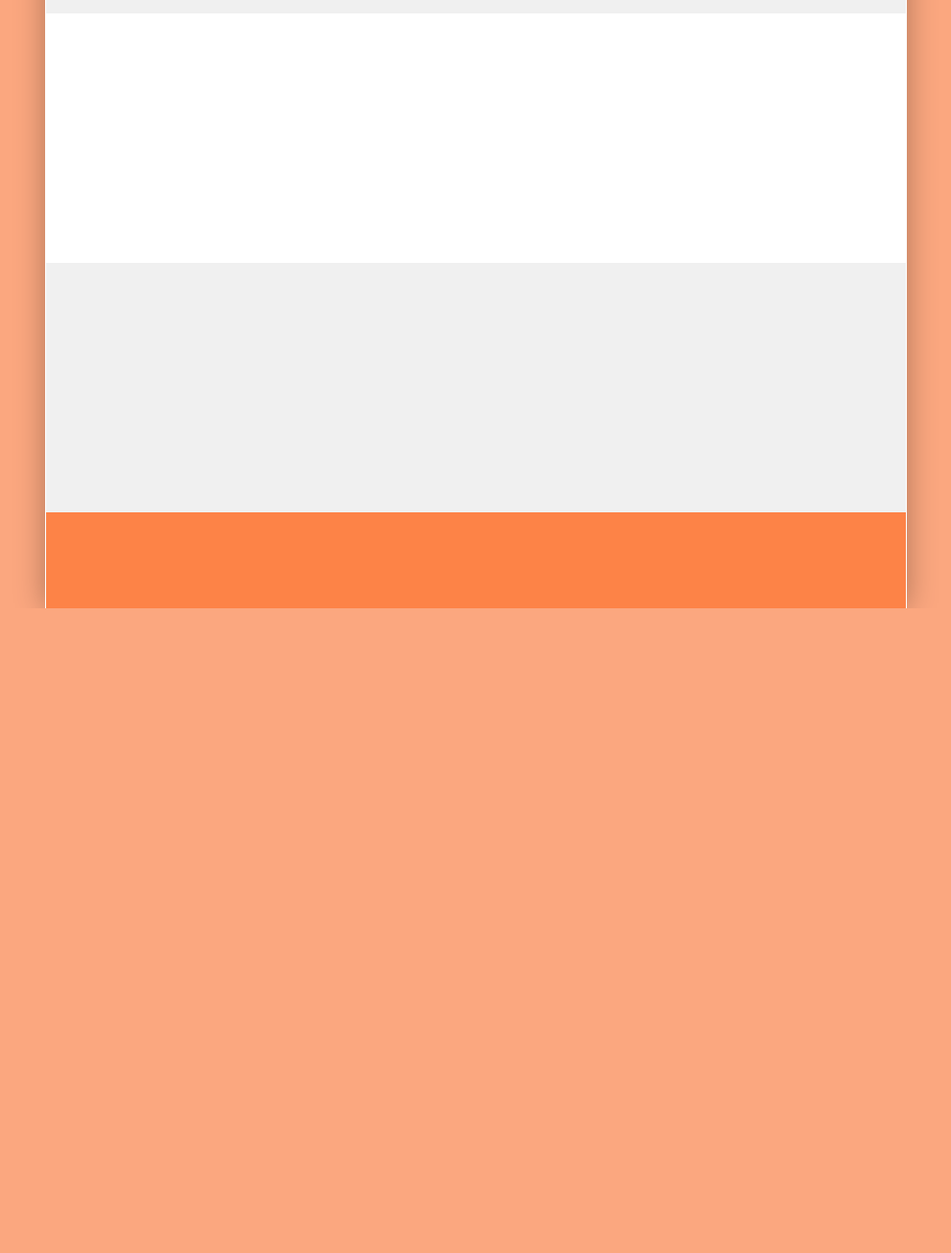
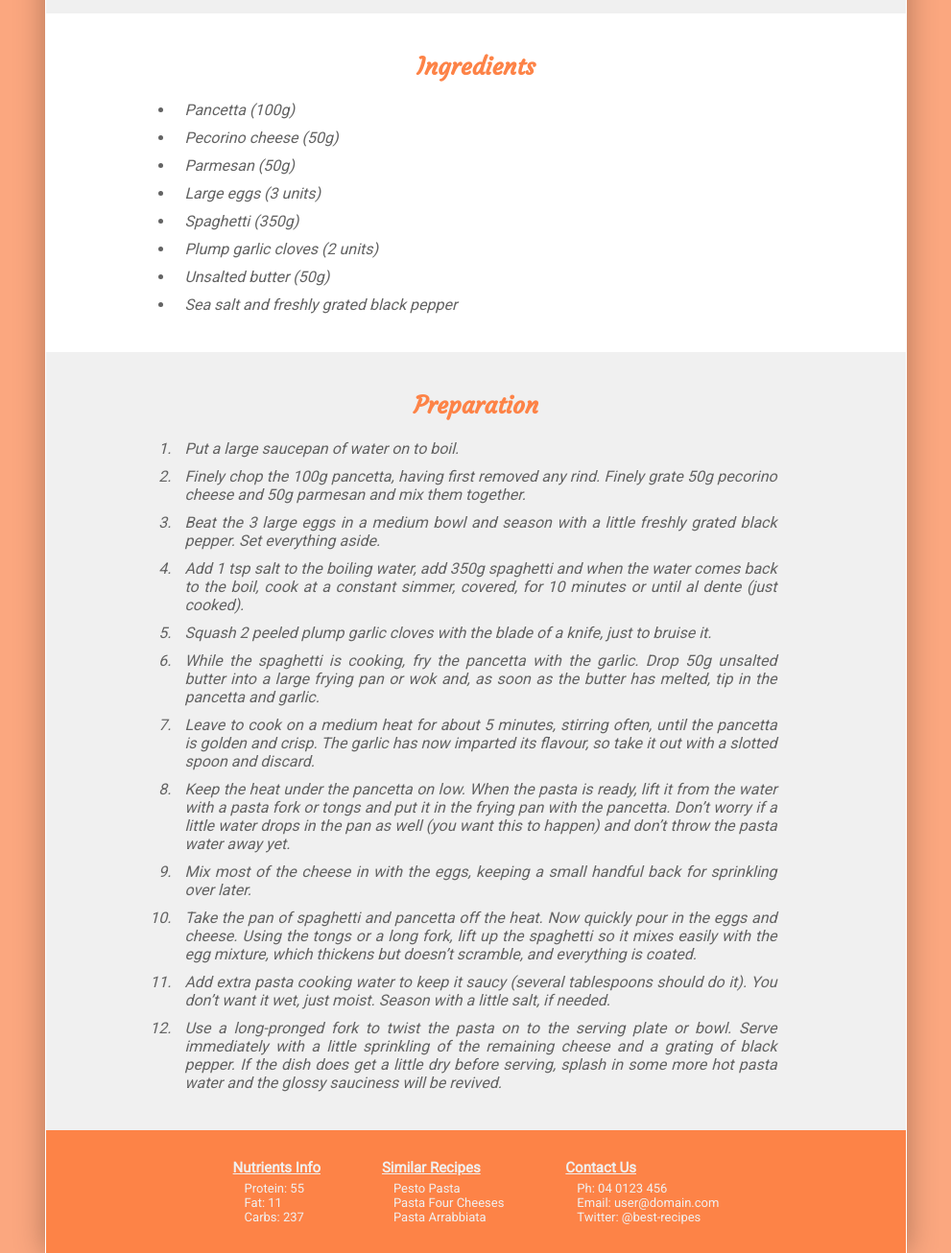
Before and after one commit to ironest/favourite-recipe, a plain HTML site: page index.html in a window 1280 px wide. Shown: the part 740-2046 px from the top of the page at 96% size, without its empty margins (144-1135 px from the left). Before the commit the page ends 1374 px from the top, so only its background shows below. Drawn offline with Linux system fonts and the light colour scheme.

Commit message:
Added items to instruction and ingredient lists

```diff
--- a/index.html
+++ b/index.html
@@ -1,5 +1,5 @@
 <!DOCTYPE html>
-<html>
+<html lang="en">
 <head>
     <title>My favourite recipe</title>
     <link href="https://fonts.googleapis.com/css?family=Courgette|Roboto&display=swap" rel="stylesheet">
@@ -38,13 +38,67 @@
 
             <section id="ingredients">
 
+                <h2 class="sectionTitle">Ingredients</h2>
+
+                <ul id="ingredientsList">
+                    <li>Pancetta (100g)</li>
+                    <li>Pecorino cheese (50g)</li>
+                    <li>Parmesan (50g)</li>
+                    <li>Large eggs (3 units)</li>
+                    <li>Spaghetti (350g)</li>
+                    <li>Plump garlic cloves (2 units)</li>
+                    <li>Unsalted butter (50g)</li>
+                    <li>Sea salt and freshly grated black pepper</li>
+                </ul>
+
             </section>
 
             <section id="instructions">
 
+                <h2 class="sectionTitle">Preparation</h2>
+
+                <ol id="instructionList">
+                    <li>Put a large saucepan of water on to boil.</li>
+                    <li>Finely chop the 100g pancetta, having first removed any rind. Finely grate 50g pecorino cheese and 50g parmesan and mix them together.</li>
+                    <li>Beat the 3 large eggs in a medium bowl and season with a little freshly grated black pepper. Set everything aside.</li>
+                    <li>Add 1 tsp salt to the boiling water, add 350g spaghetti and when the water comes back to the boil, cook at a constant simmer, covered, for 10 minutes or until al dente (just cooked).</li>
+                    <li>Squash 2 peeled plump garlic cloves with the blade of a knife, just to bruise it.</li>
+                    <li>While the spaghetti is cooking, fry the pancetta with the garlic. Drop 50g unsalted butter into a large frying pan or wok and, as soon as the butter has melted, tip in the pancetta and garlic.</li>
+                    <li>Leave to cook on a medium heat for about 5 minutes, stirring often, until the pancetta is golden and crisp. The garlic has now imparted its flavour, so take it out with a slotted spoon and discard.</li>
+                    <li>Keep the heat under the pancetta on low. When the pasta is ready, lift it from the water with a pasta fork or tongs and put it in the frying pan with the pancetta. Don’t worry if a little water drops in the pan as well (you want this to happen) and don’t throw the pasta water away yet.
+                    <li>Mix most of the cheese in with the eggs, keeping a small handful back for sprinkling over later.</li>
+                    <li>Take the pan of spaghetti and pancetta off the heat. Now quickly pour in the eggs and cheese. Using the tongs or a long fork, lift up the spaghetti so it mixes easily with the egg mixture, which thickens but doesn’t scramble, and everything is coated.</li>
+                    <li>Add extra pasta cooking water to keep it saucy (several tablespoons should do it). You don’t want it wet, just moist. Season with a little salt, if needed.</li>
+                    <li>Use a long-pronged fork to twist the pasta on to the serving plate or bowl. Serve immediately with a little sprinkling of the remaining cheese and a grating of black pepper. If the dish does get a little dry before serving, splash in some more hot pasta water and the glossy sauciness will be revived.</li>
+                </ol>
             </section>
 
             <footer>
+
+                <div class="footer-column">
+                    <h3>Nutrients Info</h3>
+                    <ol>
+                        <li>Protein: 55</li>
+                        <li>Fat: 11</li>
+                        <li>Carbs: 237</li>
+                    </ol>
+                </div>
+                <div class="footer-column">
+                    <h3>Similar Recipes</h3>
+                    <ol>
+                        <li>Pesto Pasta</li>
+                        <li>Pasta Four Cheeses</li>
+                        <li>Pasta Arrabbiata</li>
+                    </ol>
+                </div>
+                <div class="footer-column">
+                    <h3>Contact Us</h3>
+                    <ol>
+                        <li>Ph: 04 0123 456 </li>
+                        <li>Email: user@domain.com</li>
+                        <li>Twitter: @best-recipes</li>
+                    </ol>
+                </div>
 
             </footer>
 
```
